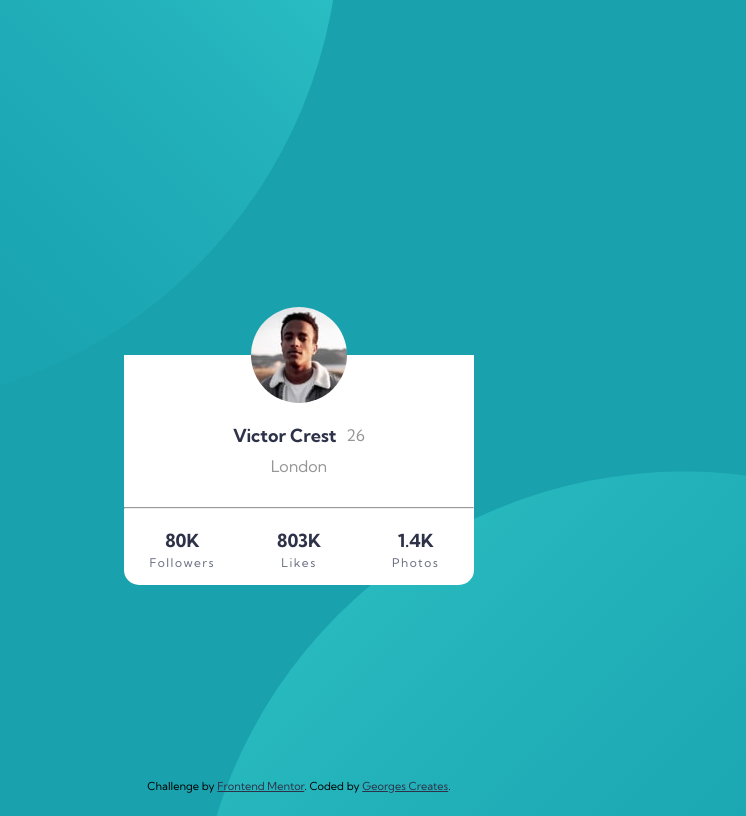
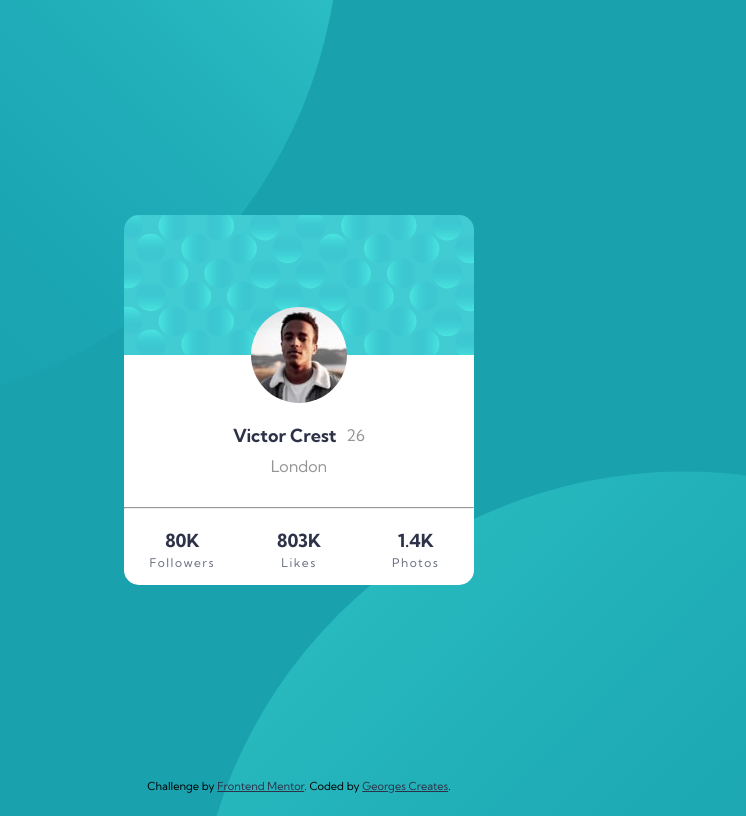
Before and after one commit to georgescreates/front-end-mentor-profile-card-component, a plain HTML site: page index.html in a window 1280 px wide. Shown: the top 816 px of the page, without its empty margins (341-1087 px from the left). Drawn offline with Linux system fonts and the light colour scheme.

Commit message:
update 1.0 index.css

```diff
--- a/index.css
+++ b/index.css
@@ -73,7 +73,7 @@ body .circles-svg
     min-height: 140px;
 
     border-radius: 15px 15px 0px 0px;
-    background-image: url(../design/bg-pattern-card.svg);
+    background-image: url(bg-pattern-card.svg);
 }
 
 .card-body
```
